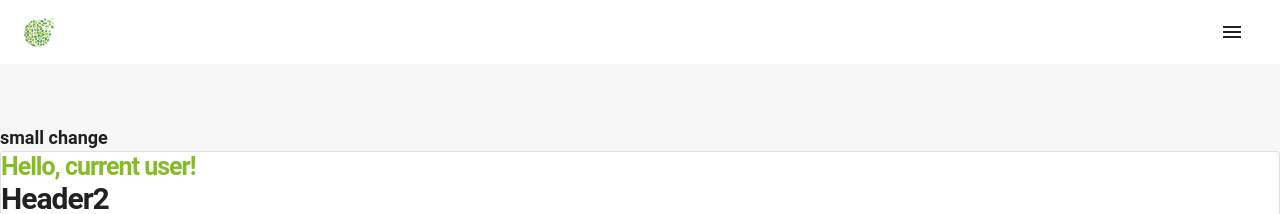
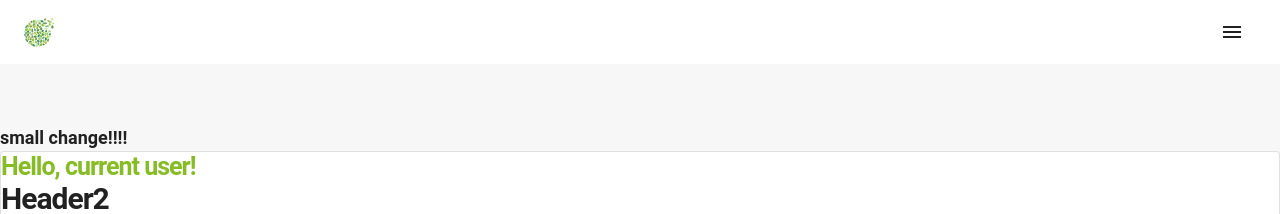
Before and after one commit to EugyPastore/february-event, a React (Create React App) app: page /contactus in a window 1280 px wide. Shown: the top 214 px of the page. Built offline with nearby package versions, Linux system fonts and the light colour scheme; a web font is replaced by a local one.

Commit message:
to see if changes are there

```diff
--- a/src/App.js
+++ b/src/App.js
@@ -14,7 +14,7 @@ function App() {
     <ThemeProvider theme={theme}>
       <CssBaseline enableColorScheme />
       <ResponsiveAppBar />
-      <p>small change</p>
+      <p>small change!!!!</p>
       <Outlet />
     </ThemeProvider>
   );
```
